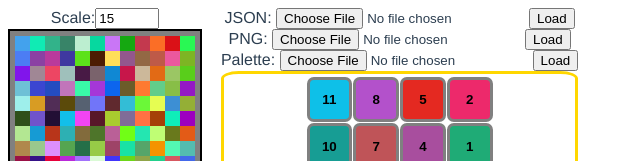
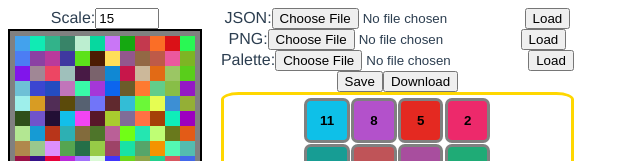
Before and after one commit to mirrorshot/keybow-theme-maker, a Vue app: page / in a window 1280 px wide. Shown: the top 161 px of the page, without its empty margins (0-640 px from the left). Built offline with nearby package versions, Linux system fonts and the light colour scheme.

Commit message:
Save to JSON implemented

```diff
--- a/src/components/SaveAndLoad.vue
+++ b/src/components/SaveAndLoad.vue
@@ -1,28 +1,23 @@
 <template>
   <div class="controls">
     <div>
-            <label for="loadingFramesFile">JSON: </label>
-            <input
-            type="file"
-            id="loadingFramesFile"
-            ref="loadingFramesFile" />
+      <label for="loadingFramesFile">JSON:</label>
+      <input type="file" id="loadingFramesFile" ref="loadingFramesFile" />
       <button @click="loadJson">Load</button>
     </div>
     <div>
-            <label for="loadingFramesImage">PNG: </label>
-            <input
-            type="file"
-            id="loadingFramesImage"
-            ref="loadingFramesImage" />
+      <label for="loadingFramesImage">PNG:</label>
+      <input type="file" id="loadingFramesImage" ref="loadingFramesImage" />
       <button @click="loadPng">Load</button>
     </div>
     <div>
-            <label for="loadingPaletteFile">Palette: </label>
-            <input
-            type="file"
-            id="loadingPaletteFile"
-            ref="loadingPaletteFile" />
+      <label for="loadingPaletteFile">Palette:</label>
+      <input type="file" id="loadingPaletteFile" ref="loadingPaletteFile" />
       <button @click="loadPalette">Load</button>
+    </div>
+    <div>
+      <button @click="saveJson">Save</button>
+      <button @click="download">Download</button>
     </div>
   </div>
 </template>
@@ -35,7 +30,7 @@ export default {
       type: Array,
       required: false,
       default() {
-                return []
+        return [];
       }
     },
     frames: {
@@ -46,11 +41,11 @@ export default {
   methods: {
     loadJson() {
       let reader = new FileReader();
-            reader.onload = (event) => {
+      reader.onload = event => {
         let loaded = JSON.parse(event.target.result);
         console.log("parsed input", loaded);
         this.$emit("loading-frames", loaded);
-            }
+      };
       reader.readAsText(this.$refs.loadingFramesFile.files[0]);
     },
     loadPng() {
@@ -58,7 +53,23 @@ export default {
     },
     loadPalette() {
       console.log("Loading palette");
+    },
+    saveJson() {
+      const data = JSON.stringify(this.frames);
+      const filename = "keybow-theme.json";
+      var blob = new Blob([data], { type: "application/json" });
+      if (window.navigator.msSaveOrOpenBlob) {
+        window.navigator.msSaveBlob(blob, filename);
+      } else {
+        var elem = window.document.createElement("a");
+        elem.href = window.URL.createObjectURL(blob);
+        elem.download = filename;
+        document.body.appendChild(elem);
+        elem.click();
+        document.body.removeChild(elem);
       }
+    },
+    download() {}
   }
-}
+};
 </script>
```
Lines whose indentation alone changed are shown as unchanged.
